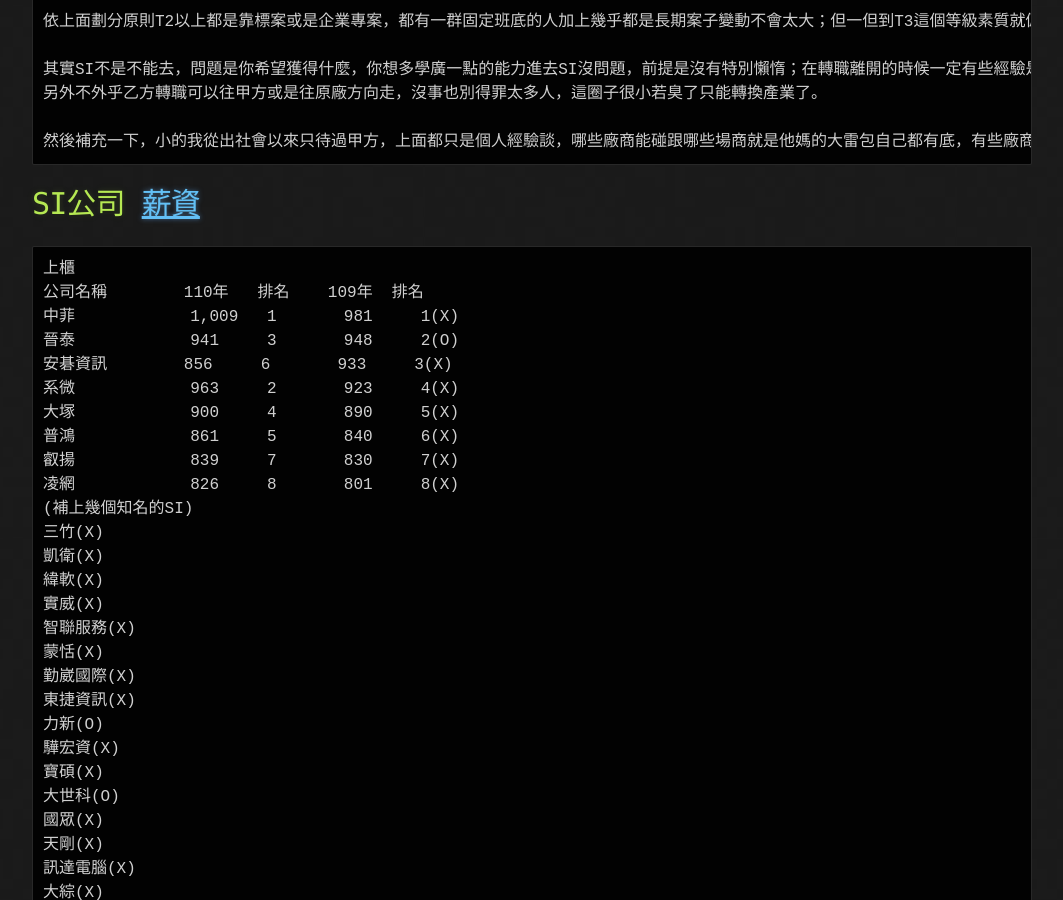
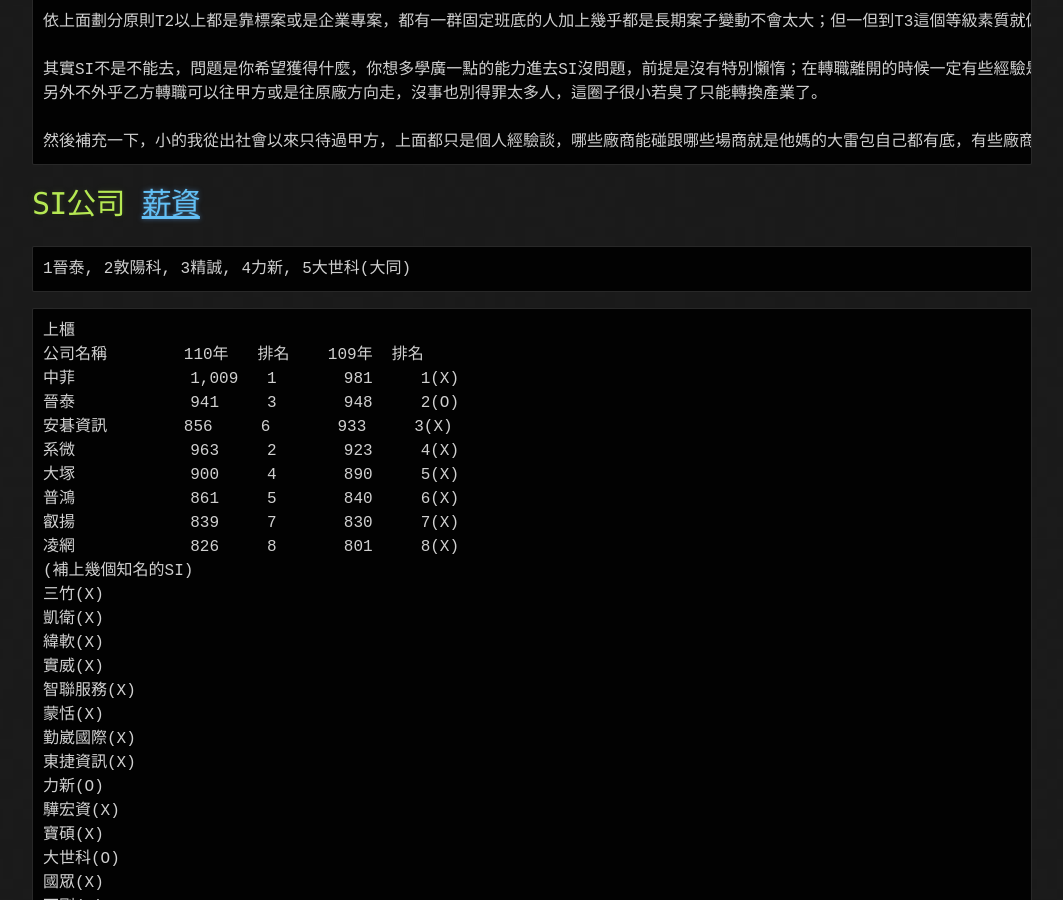
Before and after one commit to lepg5487/Stock_God, a Jekyll site: the page built from job.md, in a window 1280 px wide and 900 px high, scrolled down 1590 px. Shown: the whole window, without its empty margins (108-1171 px from the left). Built offline with Jekyll 4.4.1, drawn with Linux system fonts in a browser that asks for light colours; our own code applies the rules of GitHub Pages for plain Markdown files.

Commit message:
Update job.md

````diff
--- a/job.md
+++ b/job.md
@@ -67,6 +67,9 @@
 
 # SI公司 [薪資](https://www.ptt.cc/bbs/MIS/M.1661879209.A.D02.html)
 ```
+1晉泰, 2敦陽科, 3精誠, 4力新, 5大世科(大同)
+```
+```
 上櫃
 公司名稱        110年   排名    109年  排名
 中菲            1,009   1       981     1(X)
````
